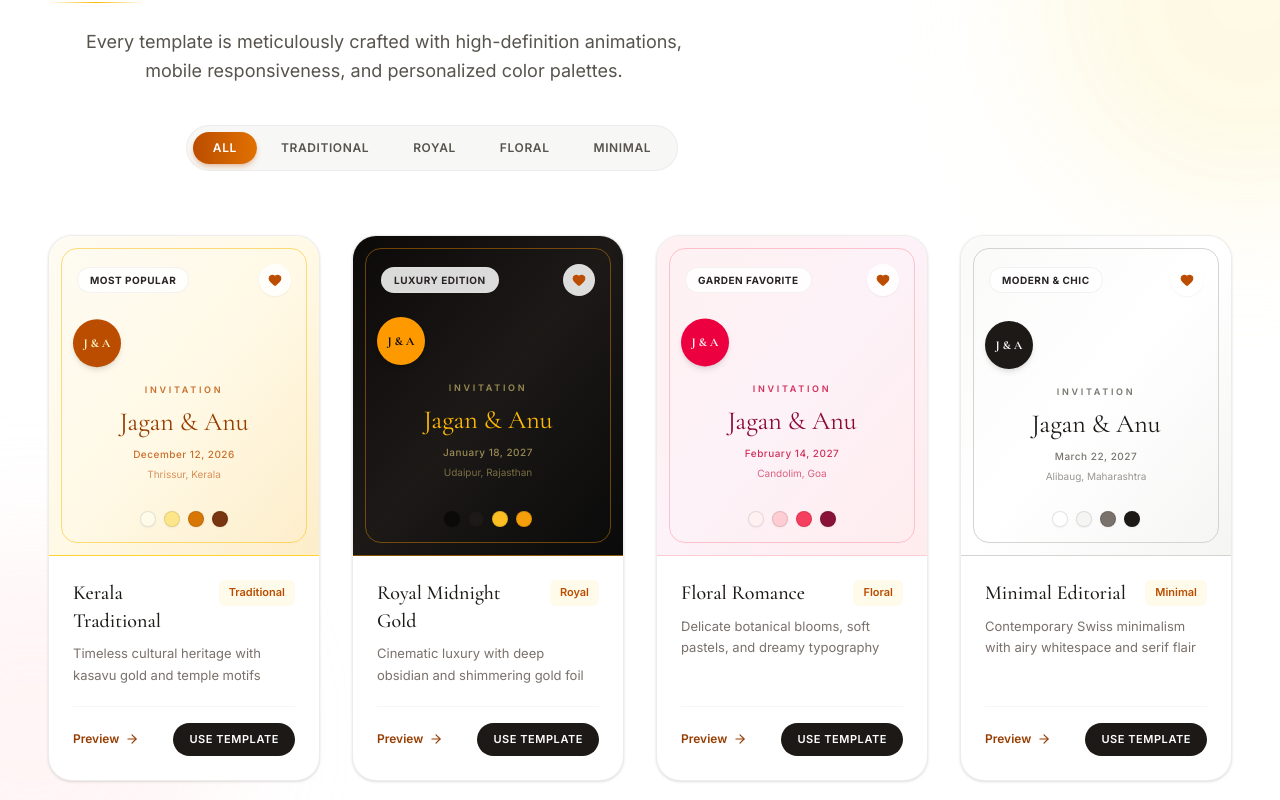
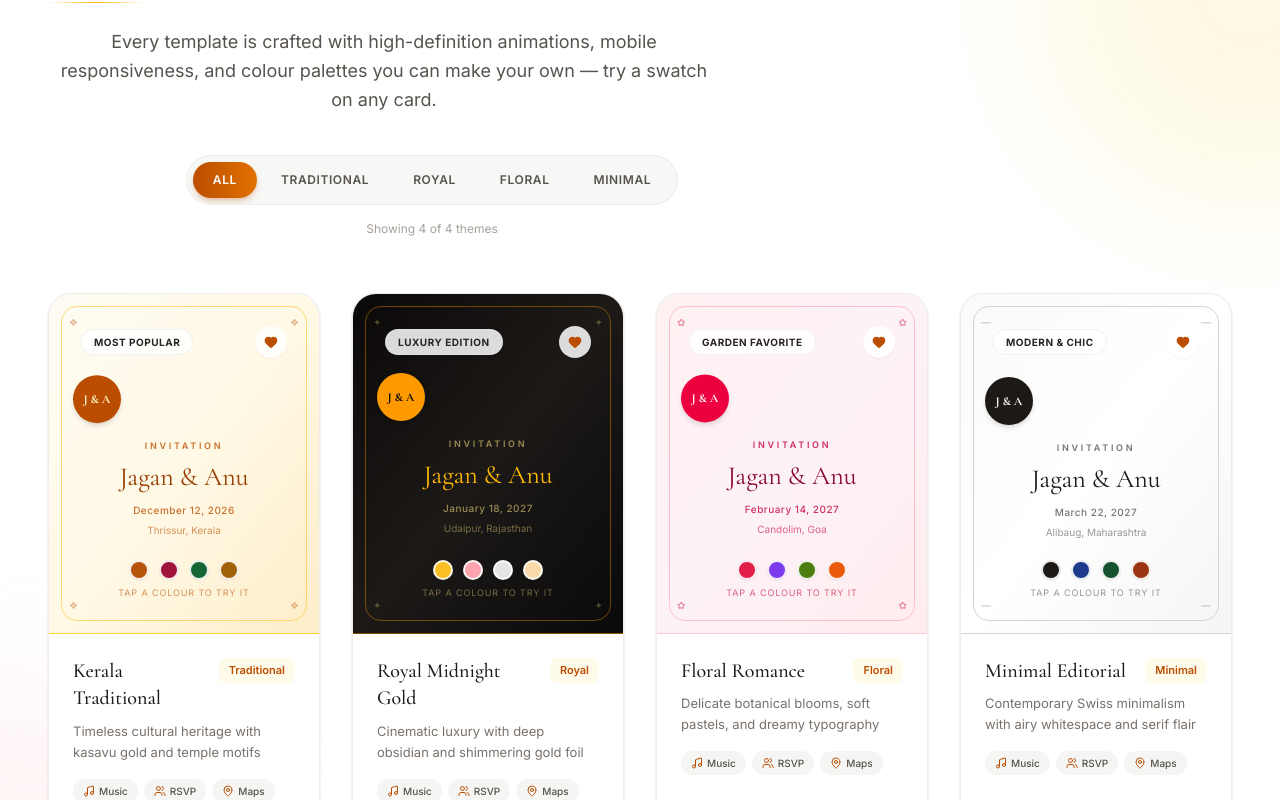
Before and after one commit to jaganprasad093/Forever-wedding-web, a Next.js app: page / in a window 1280 px wide. Shown: the part 3960-4760 px from the top of the page. Built offline with nearby package versions, Linux system fonts and the light colour scheme.

Commit message:
refactor: add interactive 3D tilt and color customizer to template preview cards

```diff
--- a/src/components/landing/TemplatesPreviewSection.tsx
+++ b/src/components/landing/TemplatesPreviewSection.tsx
@@ -1,9 +1,16 @@
 'use client'
 
 import { useRef, useState } from 'react'
-import { motion, AnimatePresence, useInView } from 'framer-motion'
+import {
+  motion,
+  AnimatePresence,
+  useInView,
+  useMotionValue,
+  useSpring,
+  useReducedMotion,
+} from 'framer-motion'
 import Link from 'next/link'
-import { ArrowRight, Sparkles, Eye, Heart } from 'lucide-react'
+import { ArrowRight, Sparkles, Heart, Music, Users, MapPin, ChevronsRight } from 'lucide-react'
 
 const templateList = [
   {
@@ -12,6 +19,7 @@ const templateList = [
     category: 'Traditional',
     badge: 'Most Popular',
     slug: 'kerala-traditional',
+    motif: '❖',
     previewTheme: {
       bg: 'bg-gradient-to-br from-[#fefbf3] via-[#fff9e6] to-[#fdedc9]',
       border: 'border-amber-300',
@@ -19,8 +27,8 @@ const templateList = [
       subAccent: 'text-amber-700',
       seal: 'bg-amber-700 text-amber-100',
       frame: 'border-amber-400/50',
-      colors: ['#fffbeb', '#fde68a', '#d97706', '#78350f'],
     },
+    accents: ['#b45309', '#9f1239', '#166534', '#a16207'],
     sampleBride: 'Anu Nair',
     sampleGroom: 'Jagan Prasad',
     date: 'December 12, 2026',
@@ -32,6 +40,7 @@ const templateList = [
     category: 'Royal',
     badge: 'Luxury Edition',
     slug: 'royal-gold',
+    motif: '✦',
     previewTheme: {
       bg: 'bg-gradient-to-br from-stone-950 via-stone-900 to-neutral-950',
       border: 'border-amber-500/50',
@@ -39,8 +48,8 @@ const templateList = [
       subAccent: 'text-amber-200/70',
       seal: 'bg-amber-500 text-stone-950 font-bold',
       frame: 'border-amber-500/40',
-      colors: ['#0c0a09', '#1c1917', '#fbbf24', '#f59e0b'],
     },
+    accents: ['#fbbf24', '#fda4af', '#e7e5e4', '#fcd9a8'],
     sampleBride: 'Anu Sharma',
     sampleGroom: 'Jagan Singhania',
     date: 'January 18, 2027',
@@ -52,6 +61,7 @@ const templateList = [
     category: 'Floral',
     badge: 'Garden Favorite',
     slug: 'floral-romantic',
+    motif: '✿',
     previewTheme: {
       bg: 'bg-gradient-to-br from-rose-50 via-pink-50 to-rose-100/70',
       border: 'border-rose-200',
@@ -59,8 +69,8 @@ const templateList = [
       subAccent: 'text-rose-700',
       seal: 'bg-rose-600 text-rose-50',
       frame: 'border-rose-300/60',
-      colors: ['#fff1f2', '#fecdd3', '#f43f5e', '#881337'],
     },
+    accents: ['#e11d48', '#7c3aed', '#4d7c0f', '#ea580c'],
     sampleBride: "Anu D'Souza",
     sampleGroom: 'Jagan Matthew',
     date: 'February 14, 2027',
@@ -72,6 +82,7 @@ const templateList = [
     category: 'Minimal',
     badge: 'Modern & Chic',
     slug: 'minimal-white',
+    motif: '—',
     previewTheme: {
       bg: 'bg-gradient-to-br from-stone-50 via-white to-stone-100',
       border: 'border-stone-300',
@@ -79,14 +90,16 @@ const templateList = [
       subAccent: 'text-stone-600',
       seal: 'bg-stone-900 text-stone-100',
       frame: 'border-stone-300',
-      colors: ['#ffffff', '#f5f5f4', '#78716c', '#1c1917'],
     },
+    accents: ['#1c1917', '#1e3a8a', '#14532d', '#9a3412'],
     sampleBride: 'Anu Mehta',
     sampleGroom: 'Jagan Roy',
     date: 'March 22, 2027',
     venue: 'Alibaug, Maharashtra',
   },
 ]
+
+type Template = (typeof templateList)[number]
 
 const categories = ['All', 'Traditional', 'Royal', 'Floral', 'Minimal']
 
@@ -100,9 +113,204 @@ const fadeUp = {
   }),
 }
 
+/* ─── Single template card (owns its colour + tilt state) ────────────── */
+function TemplateCard({
+  template,
+  idx,
+  inView,
+  reduceMotion,
+}: {
+  template: Template
+  idx: number
+  inView: boolean
+  reduceMotion: boolean
+}) {
+  const { previewTheme } = template
+  const [accentIdx, setAccentIdx] = useState<number | null>(null)
+  const accent = accentIdx === null ? undefined : template.accents[accentIdx]
+
+  // Pointer-driven 3D tilt (mouse only)
+  const rx = useMotionValue(0)
+  const ry = useMotionValue(0)
+  const springX = useSpring(rx, { stiffness: 150, damping: 16 })
+  const springY = useSpring(ry, { stiffness: 150, damping: 16 })
+
+  return (
+    <motion.div
+      layout
+      initial={{ opacity: 0, y: 40, scale: 0.95 }}
+      animate={inView ? { opacity: 1, y: 0, scale: 1 } : {}}
+      exit={{ opacity: 0, scale: 0.92 }}
+      transition={{ duration: 0.5, delay: 0.25 + idx * 0.1, ease: 'easeOut' }}
+      whileHover={{ y: -8 }}
+      className="group shrink-0 w-[82%] min-[480px]:w-[58%] sm:w-auto snap-center rounded-3xl bg-white border border-stone-200/70 overflow-hidden shadow-sm hover:shadow-2xl hover:shadow-amber-900/10 hover:border-amber-200 transition-[box-shadow,border-color] duration-300 flex flex-col"
+    >
+      {/* Preview */}
+      <div
+        onPointerMove={(e) => {
+          if (reduceMotion || e.pointerType !== 'mouse') return
+          const r = e.currentTarget.getBoundingClientRect()
+          ry.set(((e.clientX - r.left) / r.width - 0.5) * 14)
+          rx.set(-((e.clientY - r.top) / r.height - 0.5) * 14)
+        }}
+        onPointerLeave={() => {
+          rx.set(0)
+          ry.set(0)
+        }}
+        className={`relative ${previewTheme.bg} !px-5 !py-6 sm:!px-6 sm:!py-7 min-h-[340px] flex flex-col items-center justify-between gap-4 border-b ${previewTheme.border} overflow-hidden`}
+      >
+        {/* Inner frame */}
+        <div className={`absolute inset-3 rounded-2xl border ${previewTheme.frame} pointer-events-none`} />
+
+        {/* Corner motifs */}
+        {['top-5 left-5', 'top-5 right-5', 'bottom-5 left-5', 'bottom-5 right-5'].map((pos) => (
+          <span
+            key={pos}
+            className={`absolute ${pos} text-[10px] ${previewTheme.subAccent} opacity-40 pointer-events-none`}
+            aria-hidden="true"
+          >
+            {template.motif}
+          </span>
+        ))}
+
+        {/* Shine sweep on hover */}
+        <div className="absolute inset-y-0 -left-full w-1/2 bg-gradient-to-r from-transparent via-white/25 to-transparent skew-x-[-20deg] group-hover:left-[150%] transition-all duration-1000 pointer-events-none z-10" />
+
+        {/* Badge row */}
+        <div className="relative w-full flex items-center justify-between !px-2 !pt-1 z-10">
+          <span className="text-[10px] font-bold uppercase tracking-wider !px-3 !py-1 rounded-full bg-white/85 backdrop-blur-xs text-stone-800 border border-stone-200/50">
+            {template.badge}
+          </span>
+          <motion.div
+            whileHover={{ scale: 1.2 }}
+            whileTap={{ scale: 0.9 }}
+            className="w-8 h-8 rounded-full bg-white/85 flex items-center justify-center text-amber-700 shadow-xs"
+          >
+            <Heart className="w-3.5 h-3.5 fill-amber-700" />
+          </motion.div>
+        </div>
+
+        {/* Mini invitation: tilt wrapper → floating wrapper */}
+        <motion.div
+          style={{ rotateX: springX, rotateY: springY, transformPerspective: 700 }}
+          className="relative z-10 w-full"
+        >
+          <motion.div
+            animate={reduceMotion ? {} : { y: [0, -5, 0] }}
+            transition={{ duration: 4 + idx * 0.4, repeat: Infinity, ease: 'easeInOut', delay: idx * 0.3 }}
+            className="text-center"
+          >
+            <motion.div
+              whileHover={{ rotate: 12, scale: 1.1 }}
+              style={accent ? { backgroundColor: accent } : undefined}
+              className={`w-12 h-12 mx-auto rounded-full ${previewTheme.seal} flex items-center justify-center text-xs font-serif font-bold !mb-4 shadow-md transition-colors duration-300`}
+            >
+              {template.sampleGroom[0]} &amp; {template.sampleBride[0]}
+            </motion.div>
+
+            <p className={`text-[9px] uppercase tracking-[0.3em] font-semibold ${previewTheme.subAccent} !mb-2 opacity-80`}>
+              Invitation
+            </p>
+
+            <h4
+              style={accent ? { color: accent } : undefined}
+              className={`font-serif text-2xl sm:text-[26px] font-normal ${previewTheme.accent} leading-tight !mb-2 transition-colors duration-300`}
+            >
+              {template.sampleGroom.split(' ')[0]} &amp; {template.sampleBride.split(' ')[0]}
+            </h4>
+
+            <p className={`text-[10px] ${previewTheme.subAccent} tracking-wider font-medium opacity-80`}>
+              {template.date}
+            </p>
+            <p className={`text-[10px] ${previewTheme.subAccent} opacity-60 !mt-1`}>{template.venue}</p>
+          </motion.div>
+        </motion.div>
+
+        {/* Interactive colour swatches */}
+        <div className="relative z-10 flex flex-col items-center gap-1.5 !pb-1">
+          <div className="flex items-center gap-2.5">
+            {template.accents.map((color, i) => {
+              const selected = accentIdx === i
+              return (
+                <motion.button
+                  key={color}
+                  type="button"
+                  onClick={() => setAccentIdx(selected ? null : i)}
+                  whileHover={{ scale: 1.25, y: -2 }}
+                  whileTap={{ scale: 0.9 }}
+                  aria-label={`Try accent colour ${i + 1} on ${template.name}`}
+                  aria-pressed={selected}
+                  className={`w-5 h-5 rounded-full border-2 shadow-xs cursor-pointer transition-shadow ${selected ? 'border-white ring-2 ring-offset-1 ring-stone-400/70' : 'border-white/90'
+                    }`}
+                  style={{ backgroundColor: color }}
+                />
+              )
+            })}
+          </div>
+          <span className={`text-[9px] uppercase tracking-widest ${previewTheme.subAccent} opacity-60`}>
+            Tap a colour to try it
+          </span>
+        </div>
+      </div>
+
+      {/* Info */}
+      <div className="!p-5 sm:!p-6 flex flex-col justify-between flex-1 gap-5">
+        <div>
+          <div className="flex items-start justify-between gap-3 !mb-2">
+            <h3 className="font-serif text-lg sm:text-xl font-medium text-stone-900 leading-snug">
+              {template.name}
+            </h3>
+            <span className="text-[11px] text-amber-700 font-semibold bg-amber-50 !px-2.5 !py-1 rounded-md shrink-0">
+              {template.category}
+            </span>
+          </div>
+          <p className="text-xs sm:text-[13px] text-stone-500 font-sans leading-relaxed line-clamp-2 !mb-4">
+            {template.tagline}
+          </p>
+
+          {/* What's included */}
+          <div className="flex flex-wrap gap-1.5">
+            {[
+              { icon: Music, label: 'Music' },
+              { icon: Users, label: 'RSVP' },
+              { icon: MapPin, label: 'Maps' },
+            ].map(({ icon: Icon, label }) => (
+              <span
+                key={label}
+                className="inline-flex items-center gap-1 text-[10px] font-medium text-stone-600 bg-stone-100 !px-2.5 !py-1 rounded-full"
+              >
+                <Icon className="w-3 h-3 text-amber-700" />
+                {label}
+              </span>
+            ))}
+          </div>
+        </div>
+
+        <div className="!pt-4 border-t border-stone-100 flex items-center justify-between gap-3">
+          <Link
+            href={`/templates/preview/${template.slug}`}
+            className="group/link text-xs text-amber-800 font-semibold hover:text-amber-900 inline-flex items-center gap-1.5 !py-2"
+          >
+            <span>Live Preview</span>
+            <ArrowRight className="w-3.5 h-3.5 group-hover/link:translate-x-1 transition-transform" />
+          </Link>
+          <Link
+            href={`/register?template=${template.slug}`}
+            className="inline-flex items-center gap-1.5 text-[11px] font-semibold uppercase tracking-wider text-white bg-stone-900 hover:bg-amber-700 !px-4 !py-2.5 rounded-full transition-colors"
+          >
+            <Sparkles className="w-3 h-3" />
+            Use Template
+          </Link>
+        </div>
+      </div>
+    </motion.div>
+  )
+}
+
 export default function TemplatesPreviewSection() {
   const ref = useRef(null)
   const isInView = useInView(ref, { once: true, margin: '-80px' })
+  const reduceMotion = useReducedMotion() ?? false
   const state = isInView ? 'visible' : 'hidden'
   const [selectedCategory, setSelectedCategory] = useState('All')
 
@@ -131,7 +339,7 @@ export default function TemplatesPreviewSection() {
 
       <div className="relative z-10 max-w-7xl mx-auto">
         {/* ───────── Header ───────── */}
-        <div className="text-center max-w-3xl mx-auto !mb-12 sm:!mb-16">
+        <div className="text-center max-w-3xl mx-auto !mb-10 sm:!mb-14">
           <motion.div
             custom={0}
             variants={fadeUp}
@@ -140,7 +348,7 @@ export default function TemplatesPreviewSection() {
             className="inline-flex items-center gap-2 !px-4 !py-1.5 rounded-full bg-amber-100/70 border border-amber-200 text-amber-800 text-[11px] sm:text-xs font-semibold uppercase tracking-widest !mb-6"
           >
             <motion.span
-              animate={{ rotate: [0, 18, -18, 0] }}
+              animate={reduceMotion ? {} : { rotate: [0, 18, -18, 0] }}
               transition={{ duration: 3, repeat: Infinity, ease: 'easeInOut' }}
               className="inline-flex"
             >
@@ -173,17 +381,17 @@ export default function TemplatesPreviewSection() {
             animate={state}
             className="text-stone-600 text-base sm:text-lg font-sans max-w-2xl mx-auto leading-relaxed !mb-8 sm:!mb-10 !px-2"
           >
-            Every template is meticulously crafted with high-definition animations,
-            mobile responsiveness, and personalized color palettes.
+            Every template is crafted with high-definition animations, mobile responsiveness,
+            and colour palettes you can make your own — try a swatch on any card.
           </motion.p>
 
-          {/* Category tabs with sliding active pill */}
+          {/* Category tabs with sliding pill */}
           <motion.div
             custom={4}
             variants={fadeUp}
             initial="hidden"
             animate={state}
-            className="inline-flex max-w-full overflow-x-auto items-center gap-1 !p-1.5 rounded-full bg-stone-100/80 border border-stone-200/60"
+            className="inline-flex max-w-full overflow-x-auto items-center gap-1 !p-1.5 rounded-full bg-stone-100/80 border border-stone-200/60 [scrollbar-width:none] [&::-webkit-scrollbar]:hidden"
             role="tablist"
           >
             {categories.map((cat) => {
@@ -194,7 +402,7 @@ export default function TemplatesPreviewSection() {
                   role="tab"
                   aria-selected={isActive}
                   onClick={() => setSelectedCategory(cat)}
-                  className={`relative shrink-0 !px-4 sm:!px-5 !py-2 rounded-full text-[11px] sm:text-xs font-semibold uppercase tracking-wider transition-colors duration-200 cursor-pointer ${isActive ? 'text-white' : 'text-stone-600 hover:text-amber-800'
+                  className={`relative shrink-0 !px-4 sm:!px-5 !py-2.5 rounded-full text-[11px] sm:text-xs font-semibold uppercase tracking-wider transition-colors duration-200 cursor-pointer ${isActive ? 'text-white' : 'text-stone-600 hover:text-amber-800'
                     }`}
                 >
                   {isActive && (
@@ -209,161 +417,42 @@ export default function TemplatesPreviewSection() {
               )
             })}
           </motion.div>
+
+          <p className="text-xs text-stone-400 !mt-4" aria-live="polite">
+            Showing {filteredTemplates.length} of {templateList.length} themes
+          </p>
         </div>
 
-        {/* ───────── Template cards ───────── */}
+        {/* ───────── Cards: swipe carousel on phones, grid from sm ───────── */}
         <motion.div
           layout
-          className="grid grid-cols-1 sm:grid-cols-2 lg:grid-cols-4 gap-6 sm:gap-7 lg:gap-8 !mb-14 sm:!mb-16 max-w-sm sm:max-w-none mx-auto"
+          className="flex sm:grid sm:grid-cols-2 lg:grid-cols-4 gap-5 sm:gap-7 lg:gap-8 overflow-x-auto sm:overflow-visible snap-x snap-mandatory sm:snap-none -mx-5 sm:mx-0 !px-5 sm:!px-0 !pt-3 !pb-6 sm:!pt-0 sm:!pb-0 !mb-4 sm:!mb-16 [scrollbar-width:none] [&::-webkit-scrollbar]:hidden"
         >
           <AnimatePresence mode="popLayout">
-            {filteredTemplates.map((template, idx) => {
-              const { previewTheme } = template
-
-              return (
-                <motion.div
-                  key={template.slug}
-                  layout
-                  initial={{ opacity: 0, y: 40, scale: 0.95 }}
-                  animate={isInView ? { opacity: 1, y: 0, scale: 1 } : {}}
-                  exit={{ opacity: 0, scale: 0.92 }}
-                  transition={{ duration: 0.5, delay: 0.25 + idx * 0.1, ease: 'easeOut' }}
-                  whileHover={{ y: -8 }}
-                  className="group rounded-3xl bg-white border border-stone-200/70 overflow-hidden shadow-sm hover:shadow-2xl hover:shadow-amber-900/10 hover:border-amber-200 transition-[box-shadow,border-color] duration-300 flex flex-col"
-                >
-                  {/* Preview box */}
-                  <div
-                    className={`relative ${previewTheme.bg} !px-5 !py-6 sm:!px-6 sm:!py-7 min-h-[320px] flex flex-col items-center justify-between gap-4 border-b ${previewTheme.border} overflow-hidden`}
-                  >
-                    {/* Inner decorative frame */}
-                    <div className={`absolute inset-3 rounded-2xl border ${previewTheme.frame} pointer-events-none`} />
-
-                    {/* Shine sweep on hover */}
-                    <div className="absolute inset-y-0 -left-full w-1/2 bg-gradient-to-r from-transparent via-white/25 to-transparent skew-x-[-20deg] group-hover:left-[150%] transition-all duration-1000 pointer-events-none z-10" />
-
-                    {/* Badge row */}
-                    <div className="relative w-full flex items-center justify-between !px-1 z-10">
-                      <span className="text-[10px] font-bold uppercase tracking-wider !px-3 !py-1 rounded-full bg-white/85 backdrop-blur-xs text-stone-800 border border-stone-200/50">
-                        {template.badge}
-                      </span>
-                      <motion.div
-                        whileHover={{ scale: 1.2 }}
-                        whileTap={{ scale: 0.9 }}
-                        className="w-8 h-8 rounded-full bg-white/85 flex items-center justify-center text-amber-700 shadow-xs"
-                      >
-                        <Heart className="w-3.5 h-3.5 fill-amber-700" />
-                      </motion.div>
-                    </div>
-
-                    {/* Mini invitation (gently floating) */}
-                    <motion.div
-                      animate={{ y: [0, -5, 0] }}
-                      transition={{ duration: 4 + idx * 0.4, repeat: Infinity, ease: 'easeInOut', delay: idx * 0.3 }}
-                      className="relative text-center z-10 w-full"
-                    >
-                      <motion.div
-                        whileHover={{ rotate: 12, scale: 1.1 }}
-                        className={`w-12 h-12 mx-auto rounded-full ${previewTheme.seal} flex items-center justify-center text-xs font-serif font-bold !mb-4 shadow-md`}
-                      >
-                        {template.sampleGroom[0]} &amp; {template.sampleBride[0]}
-                      </motion.div>
-
-                      <p className={`text-[9px] uppercase tracking-[0.3em] font-semibold ${previewTheme.subAccent} !mb-2 opacity-80`}>
-                        Invitation
-                      </p>
-
-                      <h4 className={`font-serif text-2xl sm:text-[26px] font-normal ${previewTheme.accent} leading-tight !mb-2`}>
-                        {template.sampleGroom.split(' ')[0]} &amp; {template.sampleBride.split(' ')[0]}
-                      </h4>
-
-                      <p className={`text-[10px] ${previewTheme.subAccent} tracking-wider font-medium opacity-80`}>
-                        {template.date}
-                      </p>
-                      <p className={`text-[10px] ${previewTheme.subAccent} opacity-60 !mt-1`}>
-                        {template.venue}
-                      </p>
-                    </motion.div>
-
-                    {/* Colour swatches */}
-                    <div className="relative flex items-center gap-2 z-10">
-                      {previewTheme.colors.map((color, i) => (
-                        <motion.span
-                          key={i}
-                          whileHover={{ scale: 1.35, y: -2 }}
-                          className="w-4 h-4 rounded-full border border-black/10 shadow-xs"
-                          style={{ backgroundColor: color }}
-                        />
-                      ))}
-                    </div>
-
-                    {/* Hover overlay (pointer devices) */}
-                    <div className="absolute inset-0 bg-stone-900/65 backdrop-blur-xs opacity-0 group-hover:opacity-100 group-focus-within:opacity-100 transition-opacity duration-300 flex flex-col items-center justify-center gap-3 !p-6 z-20">
-                      <Link
-                        href={`/templates/preview/${template.slug}`}
-                        className="w-full text-center !py-3 !px-4 bg-white text-stone-900 text-xs font-semibold uppercase tracking-wider rounded-xl shadow-md hover:bg-amber-50 translate-y-3 group-hover:translate-y-0 group-focus-within:translate-y-0 transition-all duration-300 flex items-center justify-center gap-2"
-                      >
-                        <Eye className="w-3.5 h-3.5" />
-                        <span>Live Preview</span>
-                      </Link>
-
-                      <Link
-                        href={`/register?template=${template.slug}`}
-                        className="w-full text-center !py-3 !px-4 bg-gradient-to-r from-amber-600 to-amber-700 text-white text-xs font-semibold uppercase tracking-wider rounded-xl shadow-gold hover:opacity-95 translate-y-3 group-hover:translate-y-0 group-focus-within:translate-y-0 transition-all duration-300 delay-75 flex items-center justify-center gap-2"
-                      >
-                        <Sparkles className="w-3.5 h-3.5" />
-                        <span>Use This Template</span>
-                      </Link>
-                    </div>
-                  </div>
-
-                  {/* Info footer */}
-                  <div className="!p-5 sm:!p-6 flex flex-col justify-between flex-1 gap-5">
-                    <div>
-                      <div className="flex items-start justify-between gap-3 !mb-2">
-                        <h3 className="font-serif text-lg sm:text-xl font-medium text-stone-900 leading-snug">
-                          {template.name}
-                        </h3>
-                        <span className="text-[11px] text-amber-700 font-semibold bg-amber-50 !px-2.5 !py-1 rounded-md shrink-0">
-                          {template.category}
-                        </span>
-                      </div>
-                      <p className="text-xs sm:text-[13px] text-stone-500 font-sans leading-relaxed line-clamp-2">
-                        {template.tagline}
-                      </p>
-                    </div>
-
-                    {/* Always-visible actions so touch devices (no hover) can still use a template */}
-                    <div className="!pt-4 border-t border-stone-100 flex items-center justify-between gap-3">
-                      <Link
-                        href={`/templates/preview/${template.slug}`}
-                        className="text-xs text-amber-800 font-semibold hover:text-amber-900 inline-flex items-center gap-1.5 group/link"
-                      >
-                        <span>Preview</span>
-                        <ArrowRight className="w-3.5 h-3.5 group-hover/link:translate-x-1 transition-transform" />
-                      </Link>
-                      <Link
-                        href={`/register?template=${template.slug}`}
-                        className="text-[11px] font-semibold uppercase tracking-wider text-white bg-stone-900 hover:bg-amber-700 !px-4 !py-2 rounded-full transition-colors"
-                      >
-                        Use Template
-                      </Link>
-                    </div>
-                  </div>
-                </motion.div>
-              )
-            })}
+            {filteredTemplates.map((template, idx) => (
+              <TemplateCard
+                key={template.slug}
+                template={template}
+                idx={idx}
+                inView={isInView}
+                reduceMotion={reduceMotion}
+              />
+            ))}
           </AnimatePresence>
         </motion.div>
 
+        {/* Swipe hint (phones only) */}
+        {filteredTemplates.length > 1 && (
+          <p className="sm:hidden flex items-center justify-center gap-1.5 text-[11px] uppercase tracking-widest text-stone-400 !mb-10">
+            Swipe to explore <ChevronsRight className="w-3.5 h-3.5" />
+          </p>
+        )}
+
         {/* ───────── View all CTA ───────── */}
         <motion.div
-          custom={0}
-          variants={{
-            hidden: { opacity: 0, y: 20 },
-            visible: { opacity: 1, y: 0, transition: { duration: 0.6, delay: 0.9 } },
-          }}
-          initial="hidden"
-          animate={state}
+          initial={{ opacity: 0, y: 20 }}
+          animate={isInView ? { opacity: 1, y: 0 } : {}}
+          transition={{ duration: 0.6, delay: 0.9 }}
           className="text-center"
         >
           <Link
```
